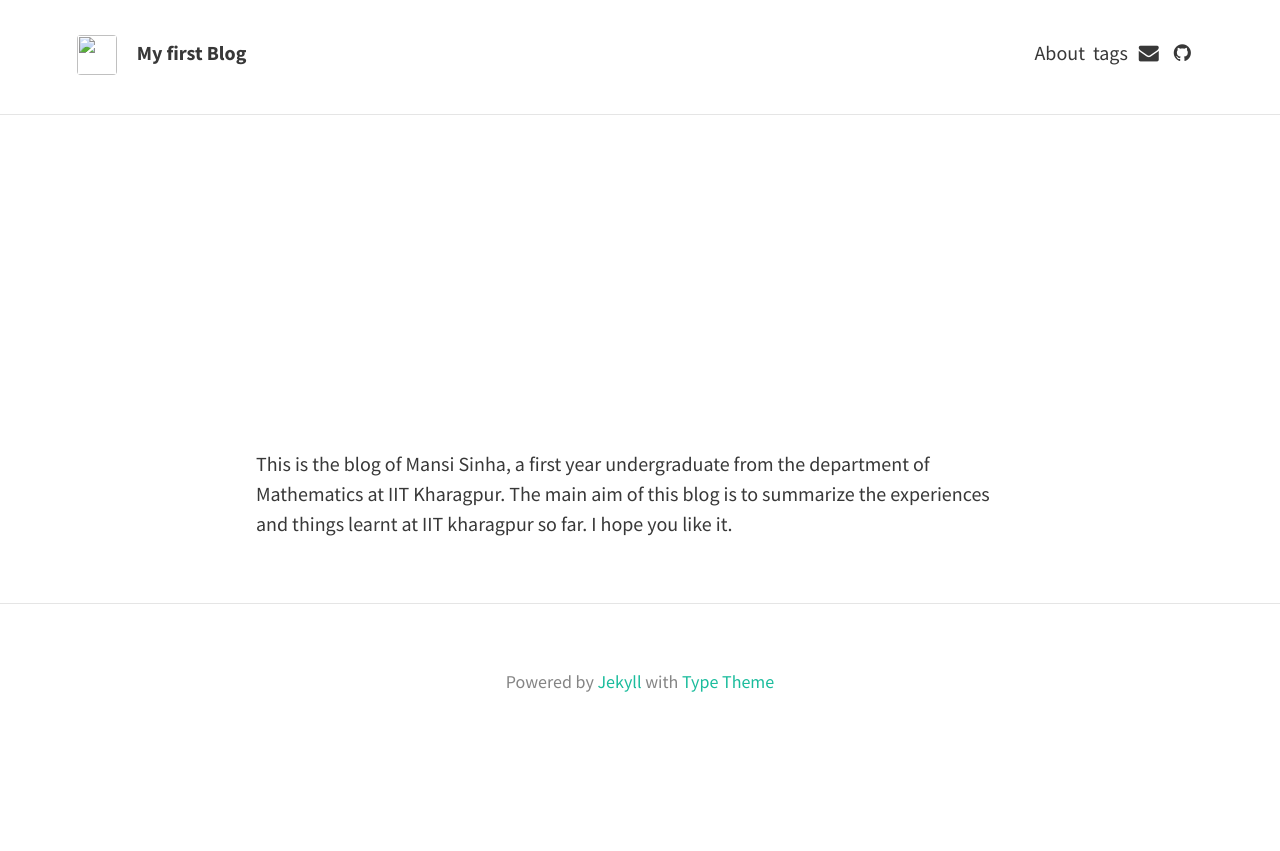
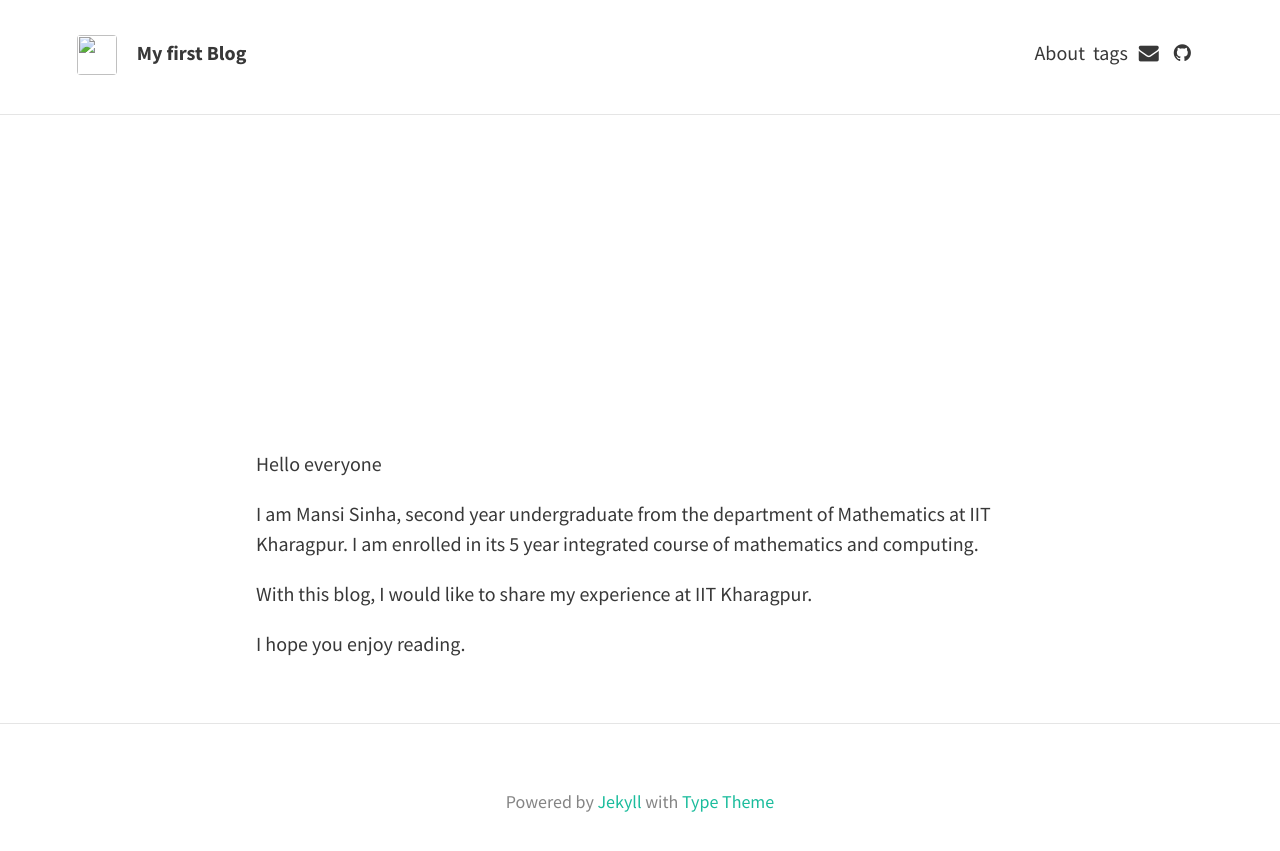
Before and after one commit to mansisinha/myblog, a Jekyll site: the page built from about.md, in a window 1280 px wide. Shown: the top 851 px of the page. Built offline with Jekyll 4.4.1, drawn with Linux system fonts in a browser that asks for light colours.

Commit message:
second commit

```diff
--- a/_config.yml
+++ b/_config.yml
@@ -13,7 +13,7 @@ theme_settings:
 
   # Header and footer text
   header_text: >
-     <p> An overview of my summers </p>
+     <p> Life at IIT Kgp </p>
   header_text_feature_image:
   footer_text: >
    Powered by <a href="https://jekyllrb.com/">Jekyll</a> with <a href="https://github.com/rohanchandra/type-theme">Type Theme</a>
--- a/about.md
+++ b/about.md
@@ -5,6 +5,10 @@ permalink: /about/
 feature-img: "assets/img/sample_feature_img_2.png"
 ---
 
-This is the blog of Mansi Sinha, a first year undergraduate from the department of Mathematics at IIT Kharagpur.
-The main aim of this blog is to summarize the experiences and things learnt at IIT kharagpur so far.
-I hope you like it.
+Hello everyone
+
+I am Mansi Sinha, second year undergraduate from the department of Mathematics at IIT Kharagpur. I am enrolled in its 5 year integrated course of mathematics and computing.
+
+With this blog, I would like to share my experience at IIT Kharagpur.
+
+I hope you enjoy reading.
```
Also changed, not shown: _posts/2018-06-07-Project-and-Intern.md (renamed from _posts/2013-06-09-Project-and-Intern.md), _posts/2018-06-08-feature-images.md (renamed from _posts/2014-11-29-feature-images.md), _posts/2018-06-08-markdown-and-html.md (renamed from _posts/2014-11-28-markdown-and-html.md), _posts/2018-06-08-sample-post.md (renamed from _posts/2014-11-30-sample-post.md).
